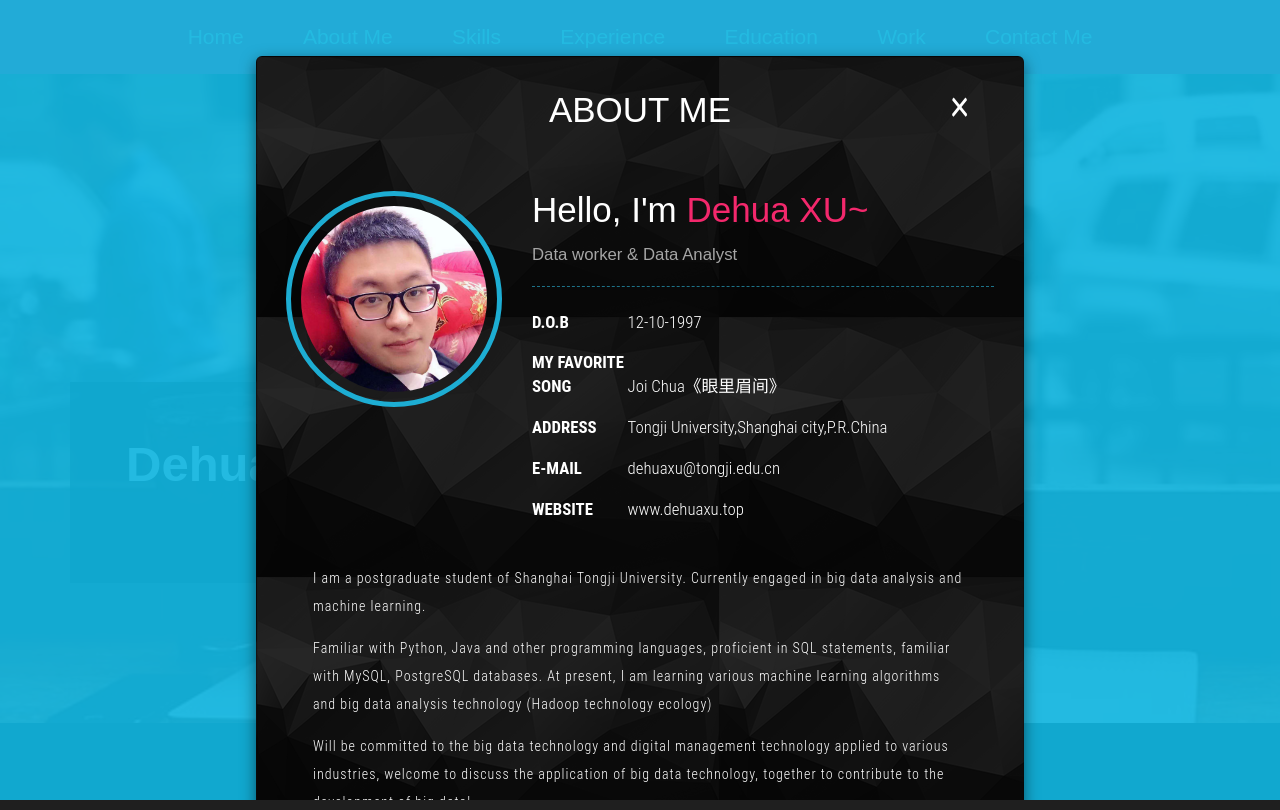
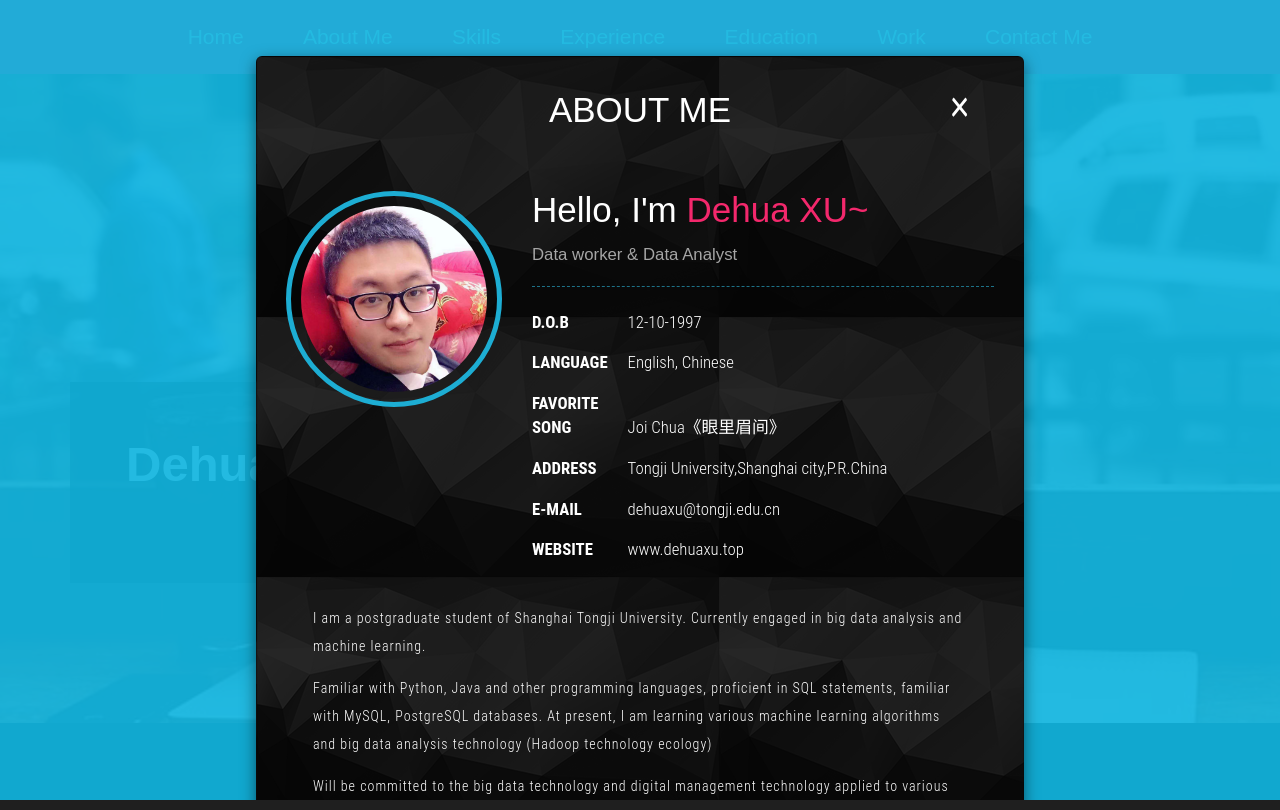
Before and after one commit to DehuaXU1997/DehuaXU1997.github.io, a plain HTML site: page index.html in a window 1280 px wide. Both pictures are taken after a click on the link "About Me". Drawn offline with Linux system fonts and the light colour scheme; files whose address does not match are found by name.

Commit message:
forth add files
forth add files

```diff
--- a/index.html
+++ b/index.html
@@ -84,8 +84,14 @@
 									</ul>
 								</li>
 								<li>
+									<ul class="agileits-address-text ">
+										<li><b>LANGUAGE</b></li>
+										<li>English, Chinese</li>
+									</ul>
+								</li>
+								<li>
 									<ul class="agileits-address-text">
-										<li><b>MY FAVORITE SONG</b></li>
+										<li><b>FAVORITE SONG</b></li>
 										<li>Joi Chua《眼里眉间》</li>
 									</ul>
 								</li>
```
